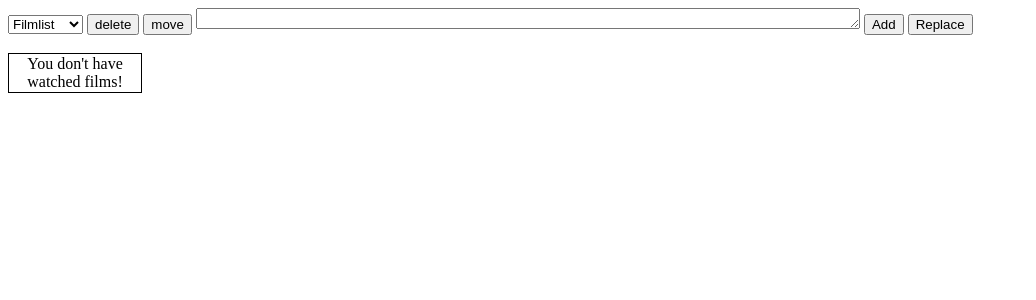
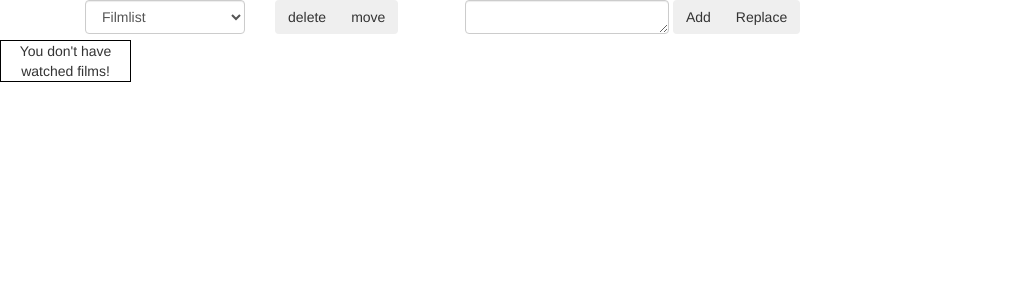
Before and after one commit to Vourhey/kg, a PHP site: page / in a window 1280 px wide. Shown: the top 300 px of the page, without its empty margins (0-1036 px from the left). Run offline with PHP 8.4, Linux system fonts and the light colour scheme; data that the repository does not hold is empty; some libraries are stand-ins or nearby versions.

Commit message:
Stable for now

```diff
--- a/add.php
+++ b/add.php
@@ -69,13 +69,13 @@ if(!empty($_POST['addfilm'])) {
            "','".$film->year."','".$film->countries."','".$film->genres."','".$film->rating.
            "','".$film->imdb."','".$film->runtime."')";
 
-    errorLog(111, "SQL: ".$sql, "add.php", 71);
-    errorLog(289, "Error: ".var_export($conn, true), "add.php", 72);
+  //  errorLog(111, "SQL: ".$sql, "add.php", 71);
+  //  errorLog(289, "Error: ".var_export($conn, true), "add.php", 72);
 
     $result = $conn->query($sql);
 
     $film->id = $conn->insert_id;
-    errorLog(321, "Result ".$film->id, "add.php", 48);
+   // errorLog(321, "Result ".$film->id, "add.php", 48);
   }
 
   printRow($film);
--- a/core.php
+++ b/core.php
@@ -37,7 +37,7 @@ function printAll($tablename) {
     $sql .= " ORDER BY name";
   }
 
-//  $sql .= " LIMIT 0,10";
+  //$sql .= " LIMIT 0,50";
 
   $result = $conn->query($sql);
   if($result->num_rows > 0) {
--- a/css/main.css
+++ b/css/main.css
@@ -29,3 +29,13 @@ thead {
   height: 120px;
   width: auto;
 }
+
+textarea#addfilmstextarea {
+  display: inline-block;
+  width: auto;
+  height: 34px;
+}
+
+.form-control {
+  display: inline-block;
+}
--- a/csv.php
+++ b/csv.php
@@ -31,11 +31,12 @@ if($method == 'export') {
 
   while( !feof($import) ) {
     $row = fgetcsv($import);
+    $row[3] = $conn->real_escape_string($row[3]);
     $row[8] = str_replace(',', '.', $row[8]);
     $row[9] = str_replace(',', '.', $row[9]);
     $row = implode("','", $row);
 
-    $sql = "INSERT INTO $tablename (img_link,film_url,name,englishName,directors,year,countries,genres,rating,imdb,runtime) VALUES ('".$row."')";
+    $sql = "INSERT INTO `$tablename` (img_link,film_url,name,englishName,directors,year,countries,genres,rating,imdb,runtime) VALUES ('".$row."')";
     $conn->query($sql);
   }
   fclose($import);
--- a/index.php
+++ b/index.php
@@ -14,6 +14,7 @@
     <meta charset="utf-8">
     <title>KinopoiskGrabber</title>
 
+    <link rel="stylesheet" href="https://maxcdn.bootstrapcdn.com/bootstrap/3.3.7/css/bootstrap.min.css" integrity="sha384-BVYiiSIFeK1dGmJRAkycuHAHRg32OmUcww7on3RYdg4Va+PmSTsz/K68vbdEjh4u" crossorigin="anonymous">
     <link rel="stylesheet" href="css/main.css">
 
     <script src="https://code.jquery.com/jquery-3.1.0.min.js" integrity="sha256-cCueBR6CsyA4/9szpPfrX3s49M9vUU5BgtiJj06wt/s=" crossorigin="anonymous"></script>
@@ -21,20 +22,42 @@
   </head>
   <body>
 
-  <select onchange="top.location=this.value">
-    <option value="index.php" <?php if($tablename == 'filmlist') echo 'selected'; ?> >Filmlist</option>
-    <option value="index.php?watched" <?php if($tablename == 'watched') echo 'selected'; ?> >Watched</option>
-  </select>
+  <nav class="navbar navbar-fixed-top">
+    <div class="container">
+      <div class="form-group">
+        <div class="col-sm-2">
+          <select class="form-control" onchange="top.location=this.value">
+            <option value="/" <?php if($tablename == 'filmlist') echo 'selected'; ?> >Filmlist</option>
+            <option value="/?watched" <?php if($tablename == 'watched') echo 'selected'; ?> >Watched</option>
+          </select>
+        </div>
+        <div class="col-sm-2">
+          <span class="btn-group">
+            <button type="button" class="btn" onclick="deleteFilms('<?=$tablename?>')">delete</button>
 
-  <button onclick="deleteFilms('<?=$tablename?>')">delete</button>
+            <?php if($tablename == 'filmlist') { ?>
+              <button class="btn" onclick="moveFilm()">move</button>
+            <?php } ?>
+          </span>
+        </div>
+        <div class="col-sm-8">
+          <form class="form-inline">
+            <div class="form-group">
+              <textarea id="addfilmstextarea" row="1" class="form-control"></textarea>
+            </div>
+            <div class="btn-group" style="vertical-align: top;">
+              <button class="btn" onclick="addFilms('<?=$tablename?>')">Add</button>
+              <button class="btn" onclick="replaceFilm('<?=$tablename?>')">Replace</button>
+            </div>
+          </form>
+        </div>
+      </div>
+    </div>
+  </nav>
 
-  <?php if($tablename == 'filmlist') { ?>
-    <button onclick="moveFilm()">move</button>
-  <?php } ?>
 
-  <textarea id="addfilmstextarea" rows=1 cols=80></textarea>
-  <button onclick="addFilms('<?=$tablename?>')">Add</button>
-  <button onclick="replaceFilm('<?=$tablename?>')">Replace</button><br><br>
+
+  <br><br>
 
   <?php
     printAll($tablename);
```
Also changed, not shown: install.php (+18 -2 lines).
